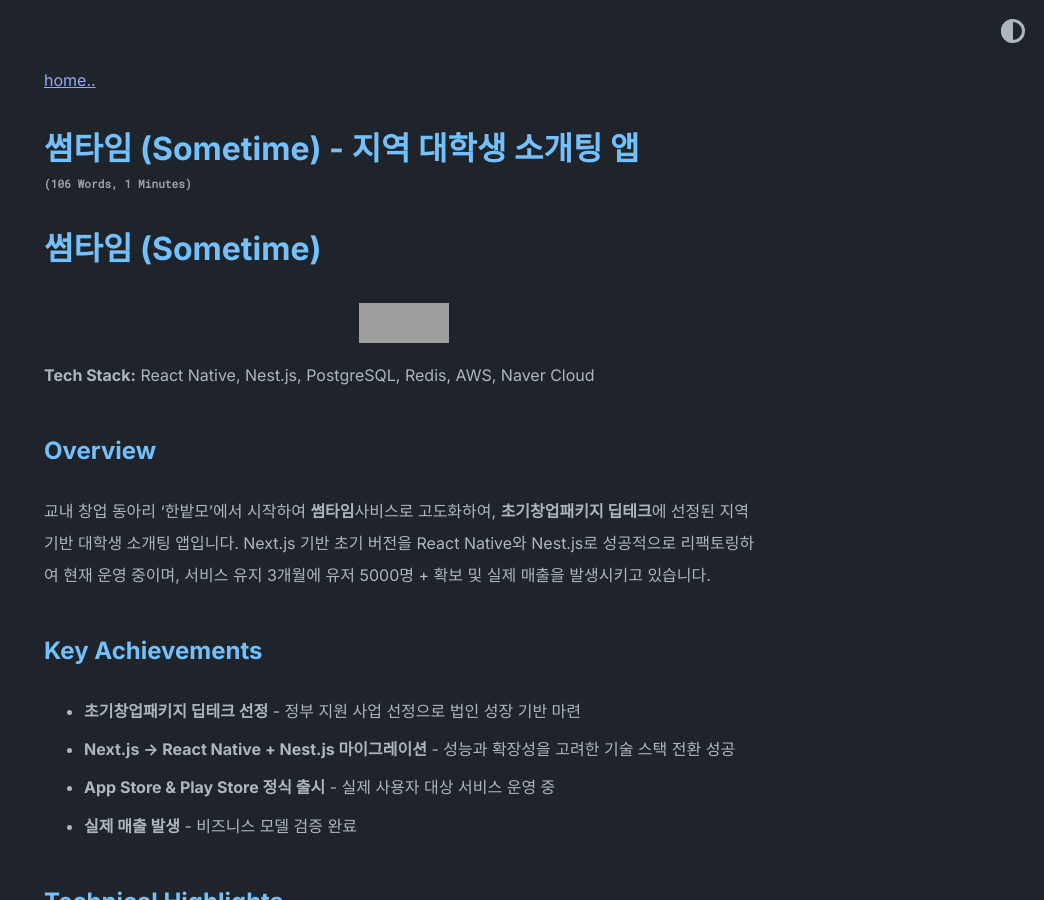
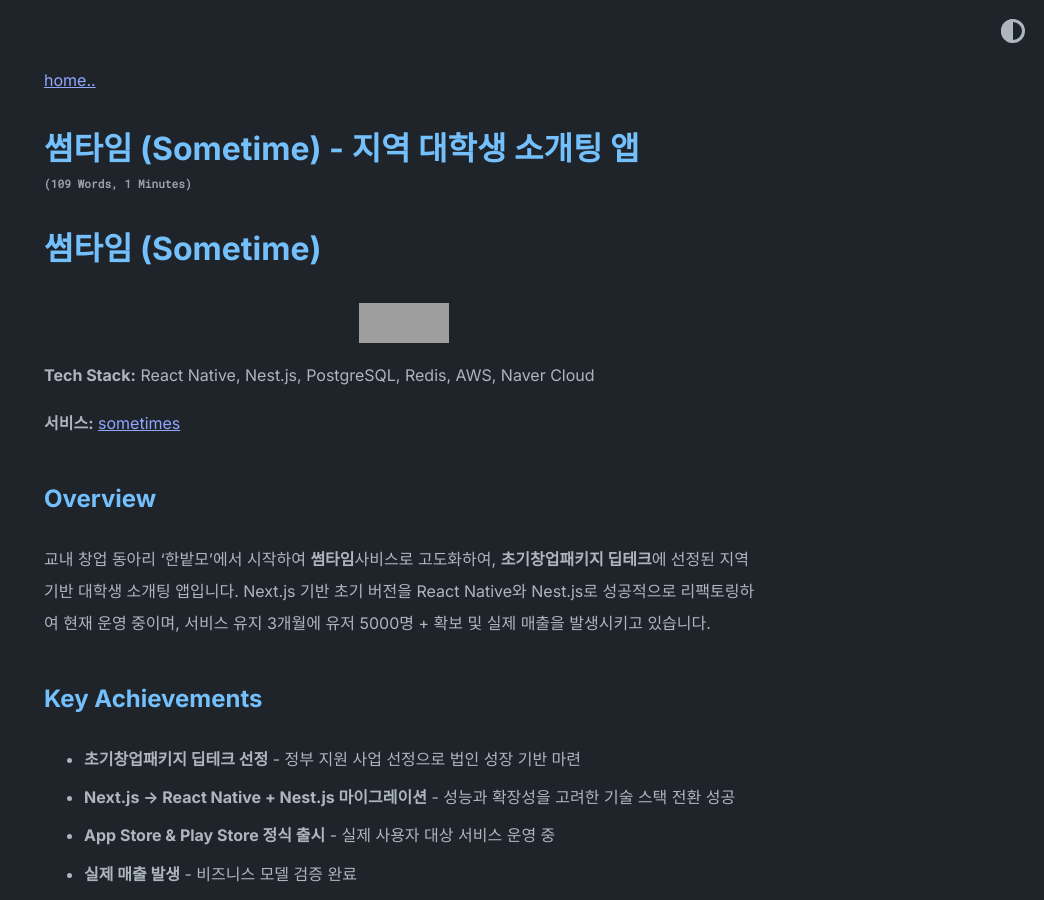
Before and after one commit to YUJAEYUN/yujaeyun.github.io, a Jekyll site: the page built from projects/sometime.md, in a window 1280 px wide and 900 px high. Shown: the whole window, without its empty margins (236-1280 px from the left). Built offline with Jekyll 4.4.1, drawn with Linux system fonts in a browser that asks for light colours; grey boxes are pictures that could not be loaded.

Commit message:
썸타임 서비스링크 추가

```diff
--- a/projects/sometime.md
+++ b/projects/sometime.md
@@ -8,6 +8,8 @@ title: 썸타임 (Sometime) - 지역 대학생 소개팅 앱
 ![Status](https://img.shields.io/badge/Status-LIVE-success) ![Period](https://img.shields.io/badge/Period-2024~현재-blue)
 
 **Tech Stack:** React Native, Nest.js, PostgreSQL, Redis, AWS, Naver Cloud
+
+**서비스:** [sometimes](https://info.some-in-univ.com/)
 
 ## Overview
 
```
